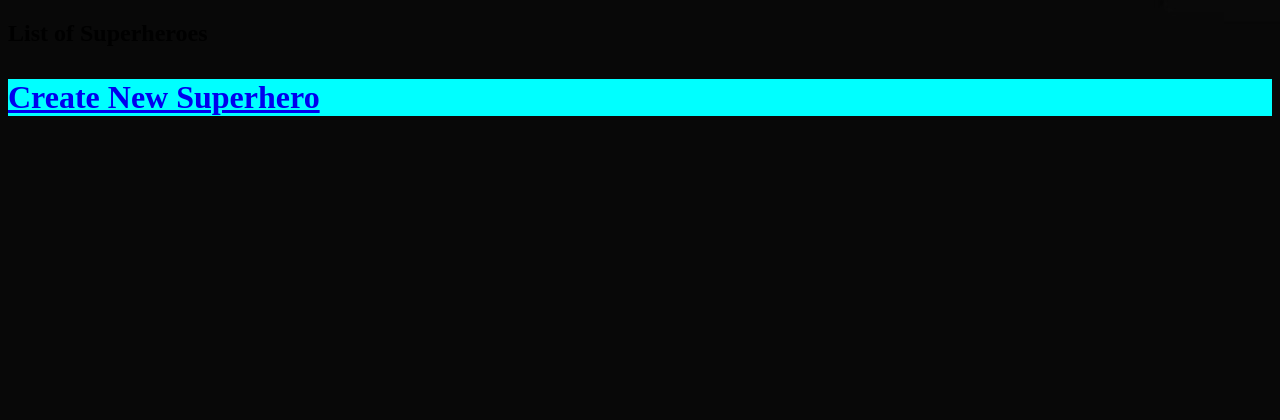
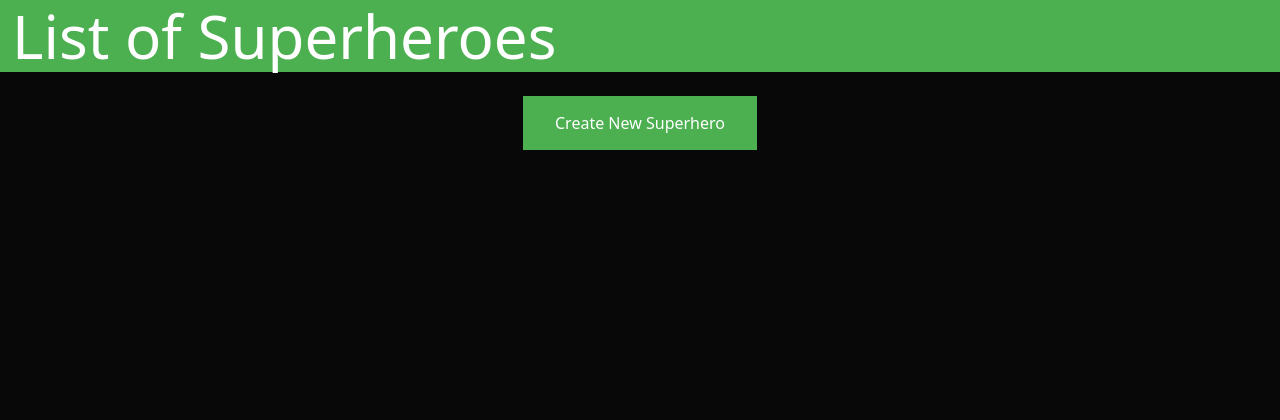
Before and after one commit to aschmidt2020/superheroapp, a Django app: page /superheroes/index/ in a window 1280 px wide. Shown: the top 420 px of the page. Run offline with Django 4.2, Linux system fonts and the light colour scheme; data that the repository does not hold is empty.

Commit message:
updated css style sheet throughout app

```diff
--- a/superhero_project/static/styles.css
+++ b/superhero_project/static/styles.css
@@ -1,6 +1,45 @@
 body {
     background-image: url(/static/hulkwallpaper.jpg);
 }
-h1 {
-    background-color: aqua;
+
+.page-header {
+    background-color: #4CAF50;
+    font-size: 60px;
+    color: white;
+    margin-top: 10%;
 }
+
+.details-page{
+    font-size: 40px;
+    color: white;
+}
+a, li a {
+    color: #d3d3d3;
+    font-size: 15px;
+}
+
+li {
+    color: white;
+    font-size: 45px;
+}
+
+p{
+    text-align: center;
+    color: white;
+}
+
+.delete-confirm{
+    text-align: left;
+    color: white;
+    font-size: 25px;
+}
+.button {
+    background-color: #4CAF50; /* Green */
+    border: none;
+    color: white;
+    padding: 15px 32px;
+    text-align: center;
+    text-decoration: none;
+    display: inline-block;
+    font-size: 16px;
+  }
--- a/superhero_project/superheroes/templates/superheroes/create.html
+++ b/superhero_project/superheroes/templates/superheroes/create.html
@@ -11,7 +11,7 @@
         <link rel="stylesheet" href="{% static 'styles.css'%}">
     </head>
     <body>
-        <h2>Create New Hero<h1>
+        <h1>Create New Hero<h1>
         <form action ="{% url 'superheroes:create' %}" method="post">
             {% csrf_token %}
             Name: <input type="text" name="name" id="name"><br>
--- a/superhero_project/superheroes/templates/superheroes/index.html
+++ b/superhero_project/superheroes/templates/superheroes/index.html
@@ -9,9 +9,17 @@
         <title>Superhero Index</title>
         <meta name="viewport" content="width=device-width, initial-scale=1">
         <link rel="stylesheet" href="{% static 'styles.css'%}">
+        <link href="https://cdn.jsdelivr.net/npm/bootstrap@5.1.0/dist/css/bootstrap.min.css" rel="stylesheet">
     </head>
+
     <body>
-        <h2>List of Superheroes<h1>
+        <div class="container-fluid">
+            <div class="row">
+                <h1 class="page-header">List of Superheroes</h1>
+            </div>
+
+            <div class="row">
+              <div class="col-8">
                     <ul>
                         {% for hero in all_heroes %}
                         <li><h1>{{hero.name}}
@@ -20,6 +28,19 @@
                             <a href="{% url 'superheroes:delete' hero.id %}">Delete Hero</a></h1></li>
                         {% endfor %}
                     </ul>
-        <a href="{% url 'superheroes:create' %}">Create New Superhero</a>
+              </div>
+
+              <div class="col-4">
+                <!-- empty column to clearly show hulk picture -->
+              </div>
+            </div>
+
+            <div class="row">
+                <p><a class="button" href="{% url 'superheroes:create' %}">Create New Superhero</a></p>
+            </div>
+          </div>
+
     </body>
 </html>
+
+<script src="https://cdn.jsdelivr.net/npm/bootstrap@5.1.0/dist/js/bootstrap.bundle.min.js"></script>
```
Also changed, not shown: superhero_project/superheroes/templates/superheroes/delete.html (+19 -6 lines), superhero_project/superheroes/templates/superheroes/detail.html (+19 -9 lines), superhero_project/superheroes/templates/superheroes/update.html (+20 -11 lines). Lines whose indentation alone changed are shown as unchanged.
